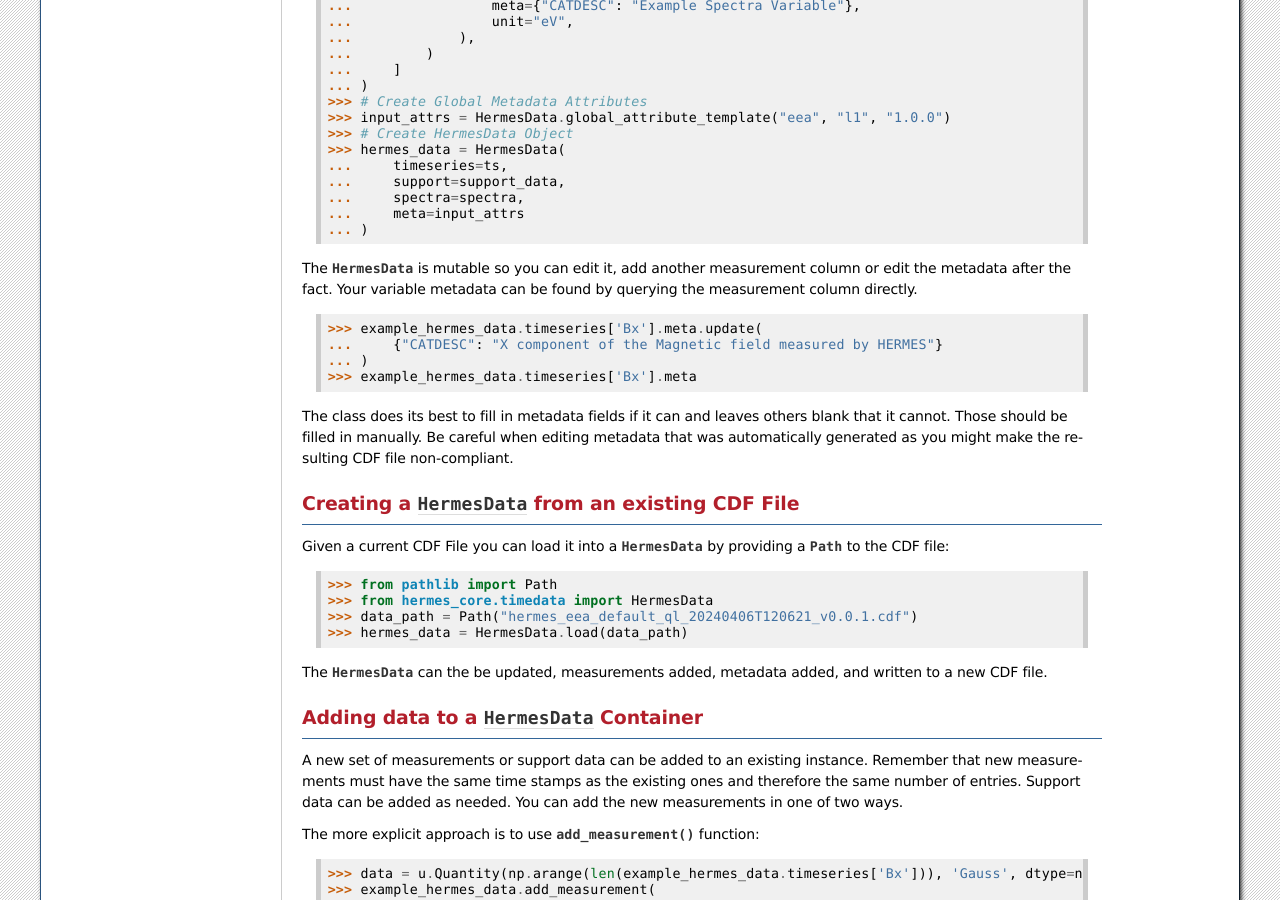
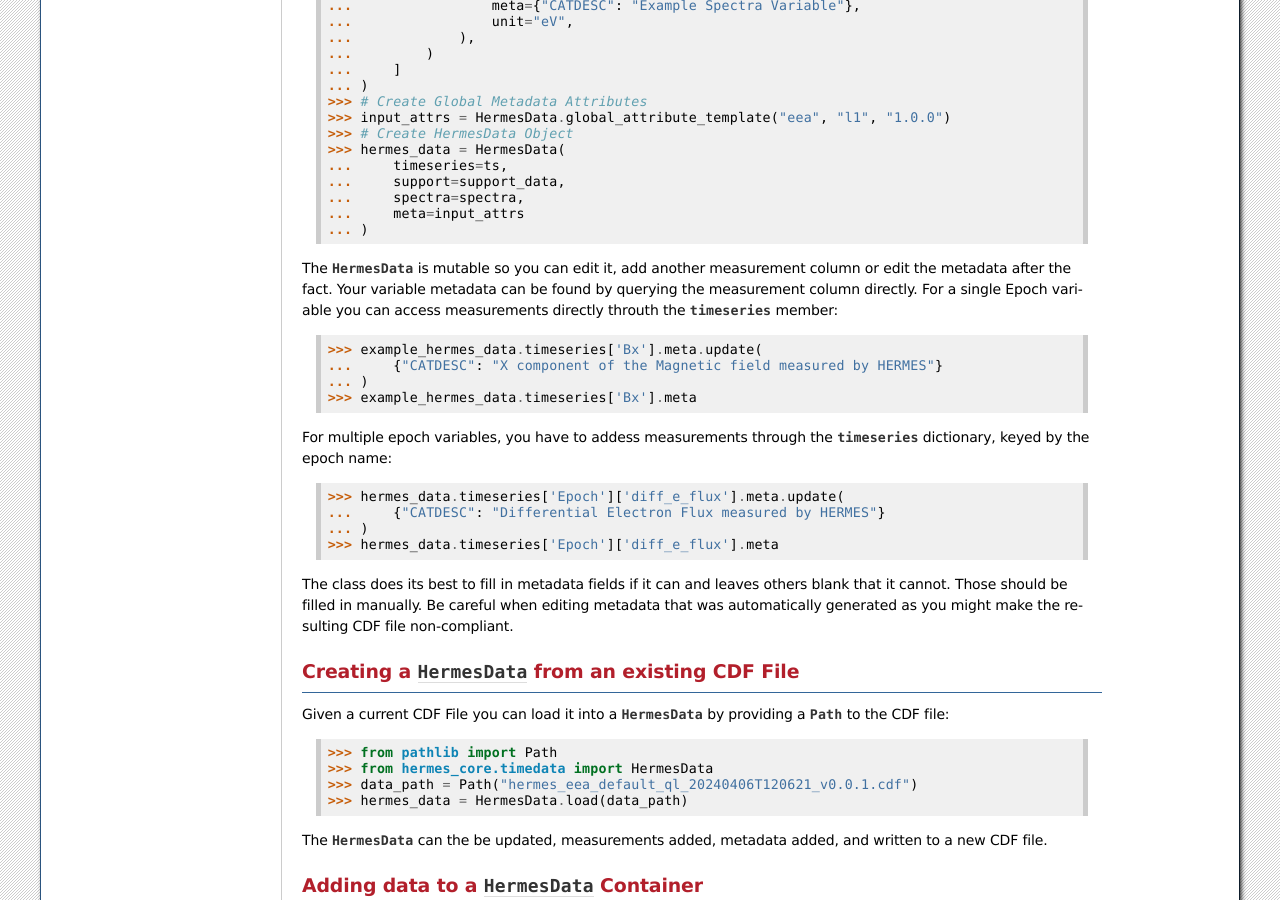
Before and after one commit to HERMES-SOC/hermes_core, a Sphinx documentation site: the page built from docs/user-guide/reading_writing_data.rst, in a window 1280 px wide and 900 px high, scrolled down 5013 px. Built offline with Sphinx 7.4.7, drawn with Linux system fonts in a browser that asks for light colours; the version number could not be read and is left out.

Commit message:
Update Documentation for timeseries measurement metadata attributes

```diff
--- a/docs/user-guide/reading_writing_data.rst
+++ b/docs/user-guide/reading_writing_data.rst
@@ -317,14 +317,21 @@ For a complete example with instantiation of all objects in one code example:
     ...     meta=input_attrs
     ... )
 
-The :py:class:`~hermes_core.timedata.HermesData` is mutable so you can edit it, add another
-measurement column or edit the metadata after the fact. Your variable metadata can be found
-by querying the measurement column directly.
+The :py:class:`~hermes_core.timedata.HermesData` is mutable so you can edit it, add another measurement column or edit the metadata after the fact.
+Your variable metadata can be found by querying the measurement column directly.
+For a single Epoch variable you can access measurements directly throuth the `.timeseries` member:
 
     >>> example_hermes_data.timeseries['Bx'].meta.update(
     ...     {"CATDESC": "X component of the Magnetic field measured by HERMES"}
     ... )
     >>> example_hermes_data.timeseries['Bx'].meta # doctest: +SKIP
+
+For multiple epoch variables, you have to addess measurements through the `.timeseries` dictionary, keyed by the epoch name:
+
+    >>> hermes_data.timeseries['Epoch']['diff_e_flux'].meta.update(
+    ...     {"CATDESC": "Differential Electron Flux measured by HERMES"}
+    ... )
+    >>> hermes_data.timeseries['Epoch']['diff_e_flux'].meta # doctest: +SKIP
 
 The class does its best to fill in metadata fields if it can and leaves others blank that it
 cannot. Those should be filled in manually. Be careful when editing metadata that was
```
